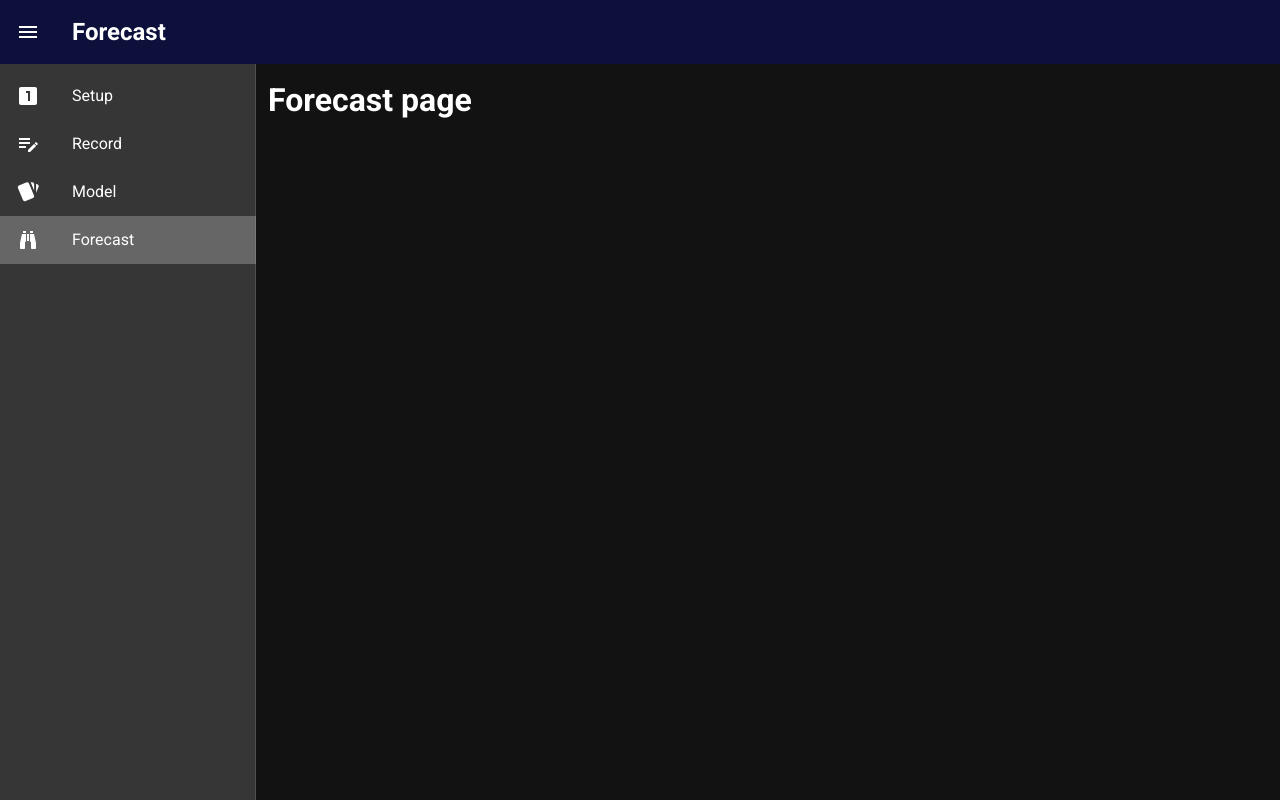
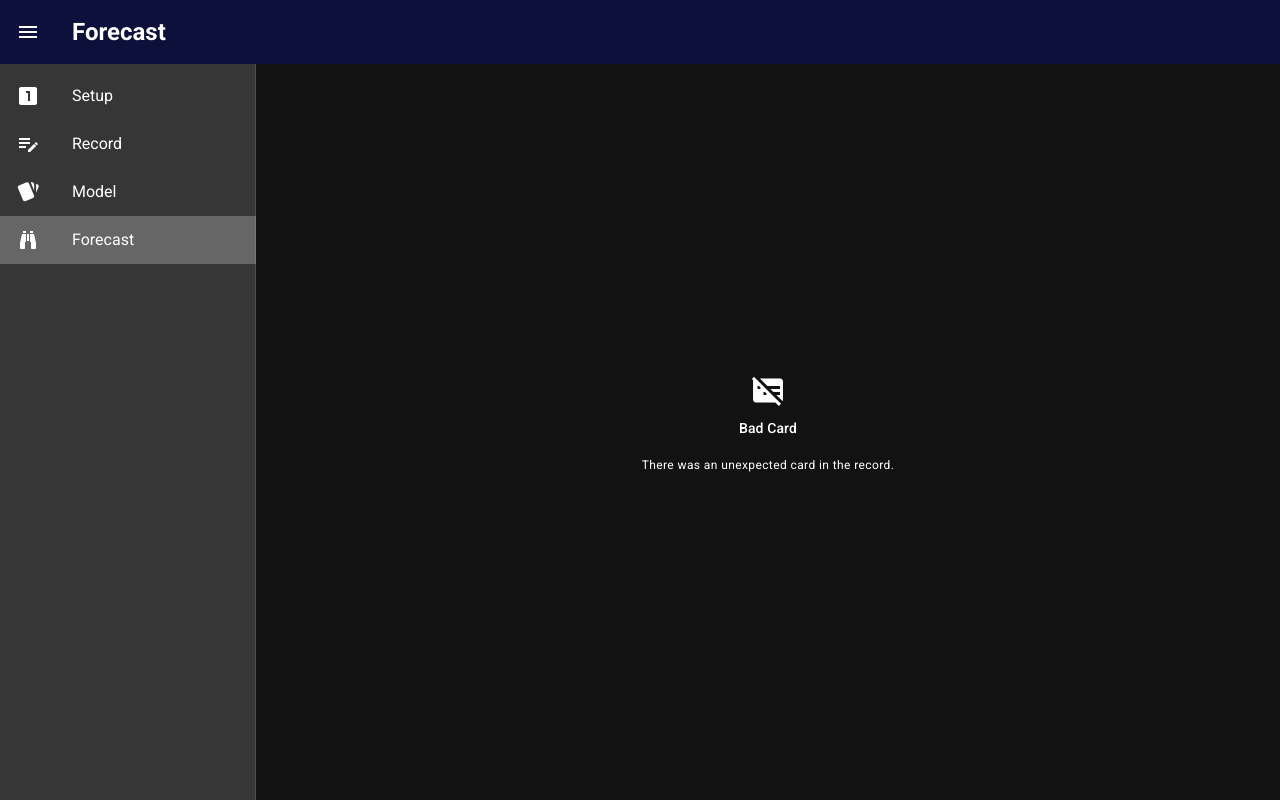
Before and after one commit to nxtman123/pandemic-infection-tracker, a Vue app: page /forecast in a window 1280 px wide. Built offline with nearby package versions, Linux system fonts and the light colour scheme.

Commit message:
Add empty screen messages to forecast page

```diff
--- a/src/pages/Forecast.vue
+++ b/src/pages/Forecast.vue
@@ -1,5 +1,36 @@
 <template>
-  <v-container>
+  <empty-page-message
+    v-if="this.forecast === null"
+    icon-name="mdi-card-bulleted-off"
+    message="Bad Card"
+  >
+    There was an unexpected card in the record.
+  </empty-page-message>
+  <empty-page-message
+    v-else-if="this.forecast.length === 0"
+    icon-name="mdi-view-list"
+    message="No forecast"
+  >
+    Use the Setup page to add cards to the deck.
+  </empty-page-message>
+  <v-container v-else>
     <h1>Forecast page</h1>
   </v-container>
 </template>
+
+<script>
+import Vue from 'vue';
+import { mapGetters } from 'vuex';
+import EmptyPageMessage from '@/components/EmptyPageMessage.vue';
+
+export default Vue.extend({
+  components: {
+    EmptyPageMessage,
+  },
+  computed: {
+    ...mapGetters([
+      'forecast',
+    ]),
+  },
+});
+</script>
--- a/src/store/periods/getters.ts
+++ b/src/store/periods/getters.ts
@@ -74,7 +74,6 @@ const getters: Getters = {
         model.push(discard);
       });
     } catch (e) {
-      console.error(e);
       return null;
     }
 
@@ -95,9 +94,11 @@ const getters: Getters = {
   },
 
   forecast(state: PeriodsState, get: any, __: any, rootGetters: any): ICityForecast[] | null {
+    // set up
     const cities = [...rootGetters.citiesAlphabetically];
     if (get.model === null) return null;
     const model: ISegment[] = [...get.model];
+    if (model.length === 0) return [];
     if (model[0].current) model.splice(0, 1);
     const segmentLengths = model.map((segment: ISegment) => segment.cards.length);
 
```
